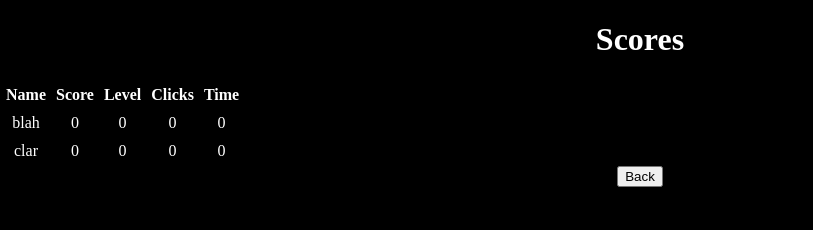
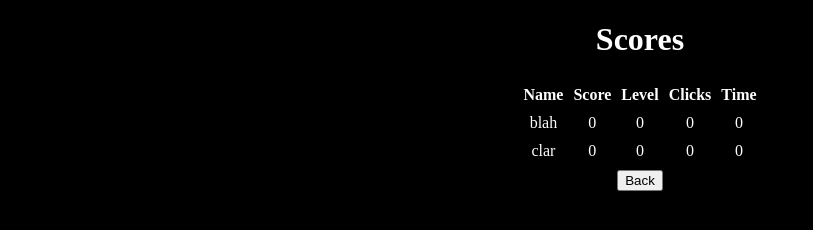
Before and after one commit to Clarvel/GrineerHacker, a plain HTML site: page index.html in a window 1280 px wide. Both pictures are taken after a click on the button "High Scores". Shown: the whole page, without its empty margins (0-813 px from the left). Drawn offline with Linux system fonts and the light colour scheme.

Commit message:
table centered, displays saved scores

```diff
--- a/index.html
+++ b/index.html
@@ -56,7 +56,7 @@
 		</div>
 		<div id="scores" class="hidden" >
 			<h1>Scores</h1>
-			<div id='scoreslist'></div>
+			<div id='scoreslist'></div><br>
 			<button type="button" onClick="display('PREV')">Back</button>
 		</div>
 		<div id="game" class="hidden">
--- a/stylesheets/stylesheet.css
+++ b/stylesheets/stylesheet.css
@@ -10,6 +10,7 @@ html, body {
 }
 
 div{
+	display: inline-block;
 	margin: 0 auto;
 }
 
@@ -27,7 +28,6 @@ canvas{
 }
 
 table{
-	align:"center";
 	border: 1px solid black;
 	border-collapse: collapse;
 }
```
